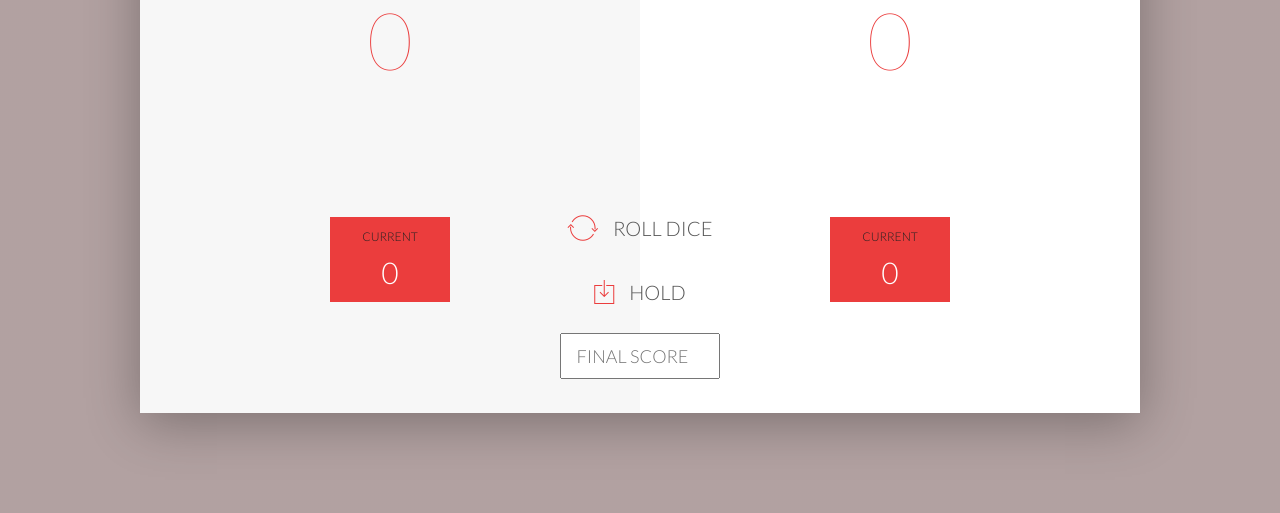
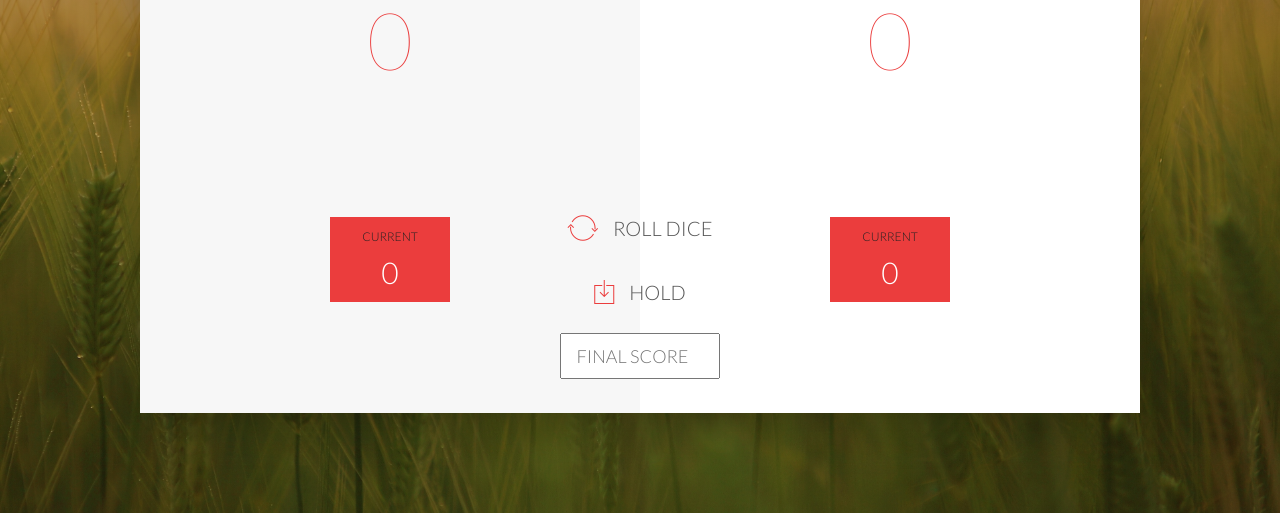
Before and after one commit to RobertBurnat/Dice-Game, a plain HTML site: page index.html in a window 1280 px wide. Shown: the part 287-800 px from the top of the page. Drawn offline with nearby package versions, Linux system fonts and the light colour scheme.

Commit message:
Fix background image path

```diff
--- a/style.css
+++ b/style.css
@@ -19,7 +19,7 @@
 }
 
 body {
-    background-image: linear-gradient(rgba(62, 20, 20, 0.4), rgba(62, 20, 20, 0.4)), url(back.jpg);
+    background-image: linear-gradient(rgba(62, 20, 20, 0.4), rgba(62, 20, 20, 0.4)), url(/img/back.jpg);
     background-size: cover;
     background-position: center;
     font-family: Lato;
```
